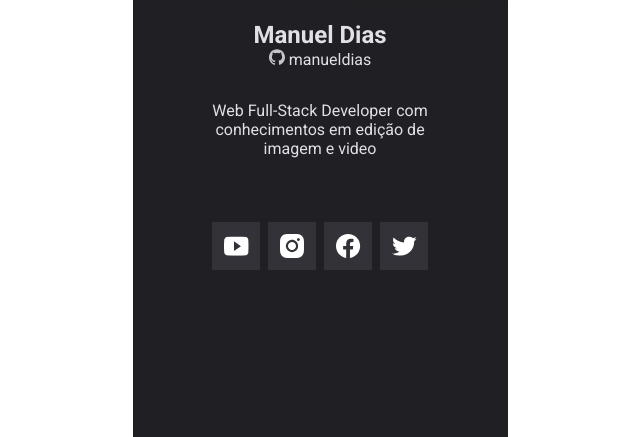
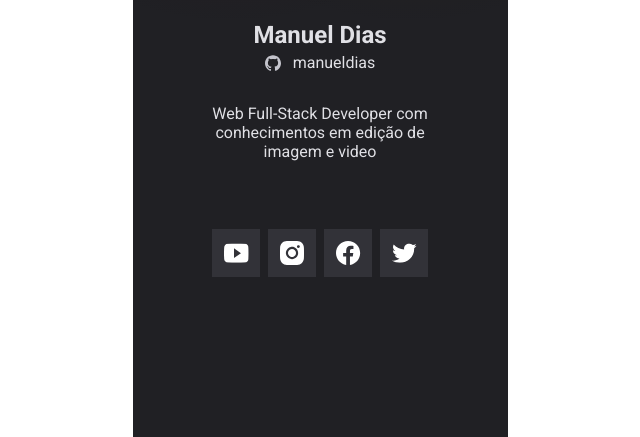
Before and after one commit to Manuel8Dias/Badge_DoWhile2021, a plain HTML site: page index.html in a window 1280 px wide. Shown: the part 375-812 px from the top of the page, without its empty margins (320-960 px from the left). Drawn offline with Linux system fonts and the light colour scheme.

Commit message:
Commit fim aula2

```diff
--- a/style.css
+++ b/style.css
@@ -64,6 +64,11 @@ a {
     text-decoration: none;
 
     margin-top: 0.25rem;
+
+    display: flex;
+    gap: 0.75rem;
+    justify-content: center;
+    align-items: center;
 }
 
 p {
```
